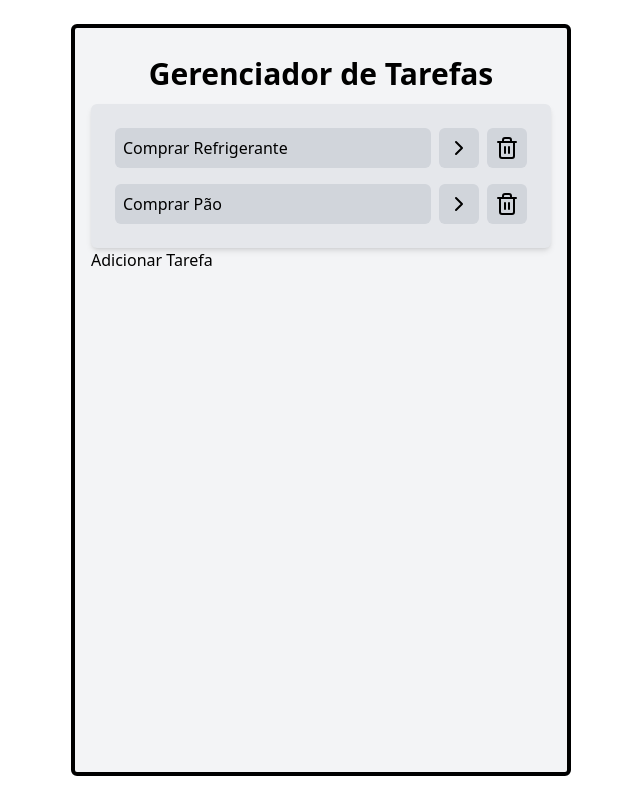
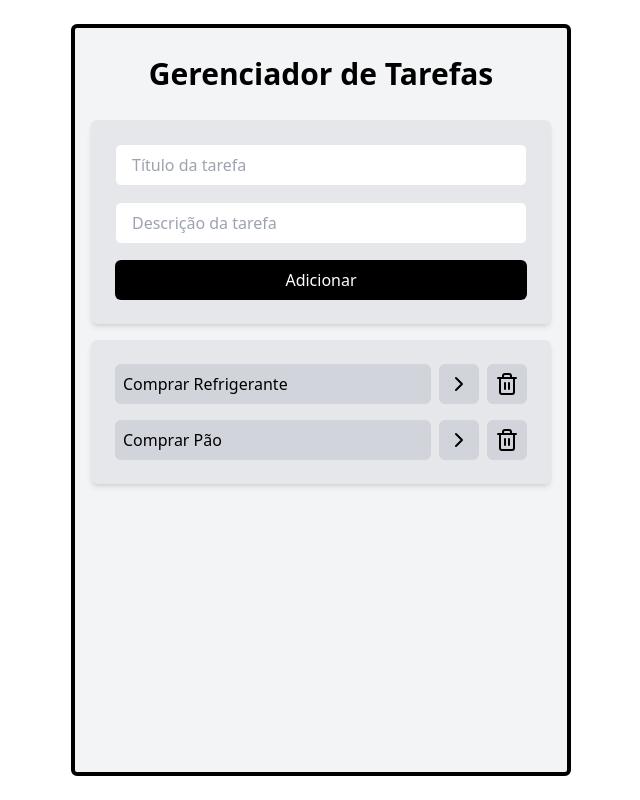
Before and after one commit to s4mp41xao/to-do-list-with-react-and-tailwind, a React (Vite) app: page / in a window 1280 px wide. Shown: the whole page, without its empty margins (319-959 px from the left). Built offline with nearby package versions, Linux system fonts and the light colour scheme.

Commit message:
feat: add botton component AddTask, and change the method of ID creation

```diff
--- a/src/App.jsx
+++ b/src/App.jsx
@@ -1,6 +1,7 @@
 import { useState } from 'react'
 import AddTask from './components/AddTask'
 import Tasks from './components/Tasks'
+import { v4 } from 'uuid'
 
 function App() {
   // const [tasks deleteTask] = useState()
@@ -35,18 +36,29 @@ function App() {
     setTasks(newTasks)
   }
 
+  function onAddTaskSubmit(title, description) {
+    const newTasks = {
+      id: v4(),
+      title: title,
+      description: description,
+      isCompleted: false
+    }
+
+    setTasks([...tasks, newTasks])
+  }
+
   return (
     <div className="w-screen h-screen flex justify-center p-6">
-      <div className="w-[500px] border-4 p-4 rounded-md border-black bg-gray-100">
+      <div className="w-[500px] space-y-4 border-4 p-4 rounded-md border-black bg-gray-100">
         <h1 className="text-3xl font-bold text-center p-3">
           Gerenciador de Tarefas
         </h1>
+        <AddTask onAddTaskSubmit={onAddTaskSubmit} />
         <Tasks
           tasks={tasks}
           onTaskClick={onTaskClick}
           onDeleteTaskClick={onDeleteTaskClick}
         />
-        <AddTask />
       </div>
     </div>
   )
--- a/src/components/AddTask.jsx
+++ b/src/components/AddTask.jsx
@@ -1,7 +1,43 @@
-function AddTask() {
+import React from 'react'
+import { useState } from 'react'
+
+function AddTask({ onAddTaskSubmit }) {
+  const [title, setTitle] = useState('')
+  const [description, setDescription] = useState('')
+
+  console.log(title, description)
+
   return (
-    <div>
-      <h1>Adicionar Tarefa</h1>
+    <div className="space-y-4 p-6 bg-gray-200 rounded-md shadow-md flex flex-col">
+      <input
+        type="text"
+        placeholder="Título da tarefa"
+        className="rounded-md px-4 py-2 border"
+        value={title}
+        onChange={event => setTitle(event.target.value)}
+      />
+
+      <input
+        type="text"
+        placeholder="Descrição da tarefa"
+        className="rounded-md px-4 py-2 border"
+        value={description}
+        onChange={event => setDescription(event.target.value)}
+      />
+      <button
+        onClick={() => {
+          // verify if title and description is empty
+          if (!title.trim() || !description.trim()) {
+            return alert('Erro: Preencha o título e a descrição da tarefa')
+          }
+          onAddTaskSubmit(title, description)
+          setTitle('')
+          setDescription('')
+        }}
+        className="text-white bg-black px-4 py-2 font-medium rounded-md"
+      >
+        Adicionar
+      </button>
     </div>
   )
 }
```
